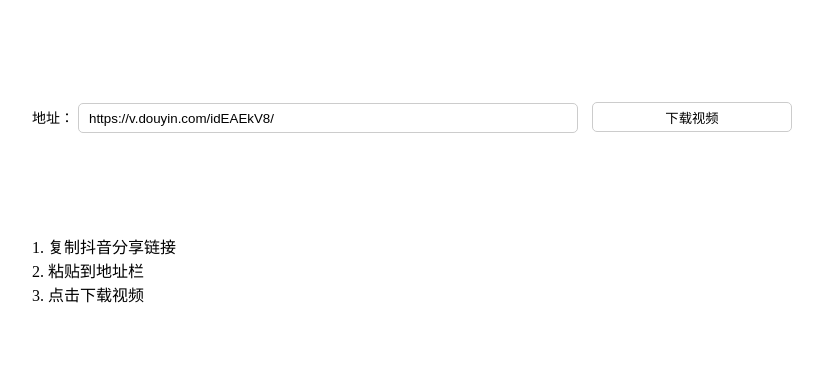
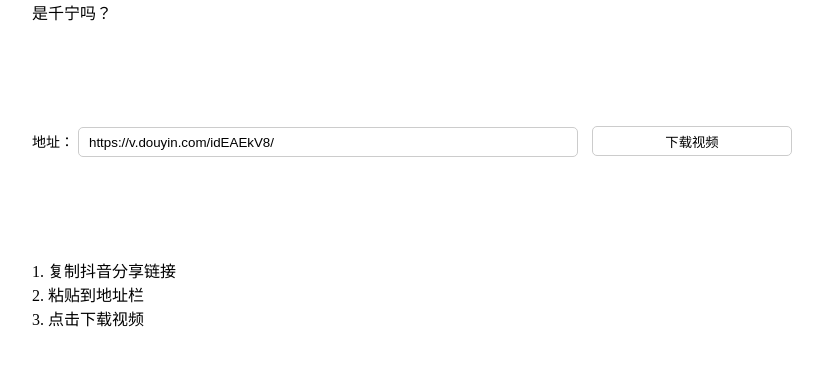
Before and after one commit to jwyGithub/douyin-signature, a website: page static/index.html in a window 1280 px wide. Shown: the whole page, without its empty margins (224-1047 px from the left). Drawn offline with Linux system fonts and the light colour scheme.

Commit message:
chore: add index.html

```diff
--- a/static/index.html
+++ b/static/index.html
@@ -89,6 +89,7 @@
     </style>
     <body>
         <div id="app">
+            是千宁吗？
             <div class="app-container">
                 <span class="label">地址：</span>
                 <input type="text" class="link" />
```
